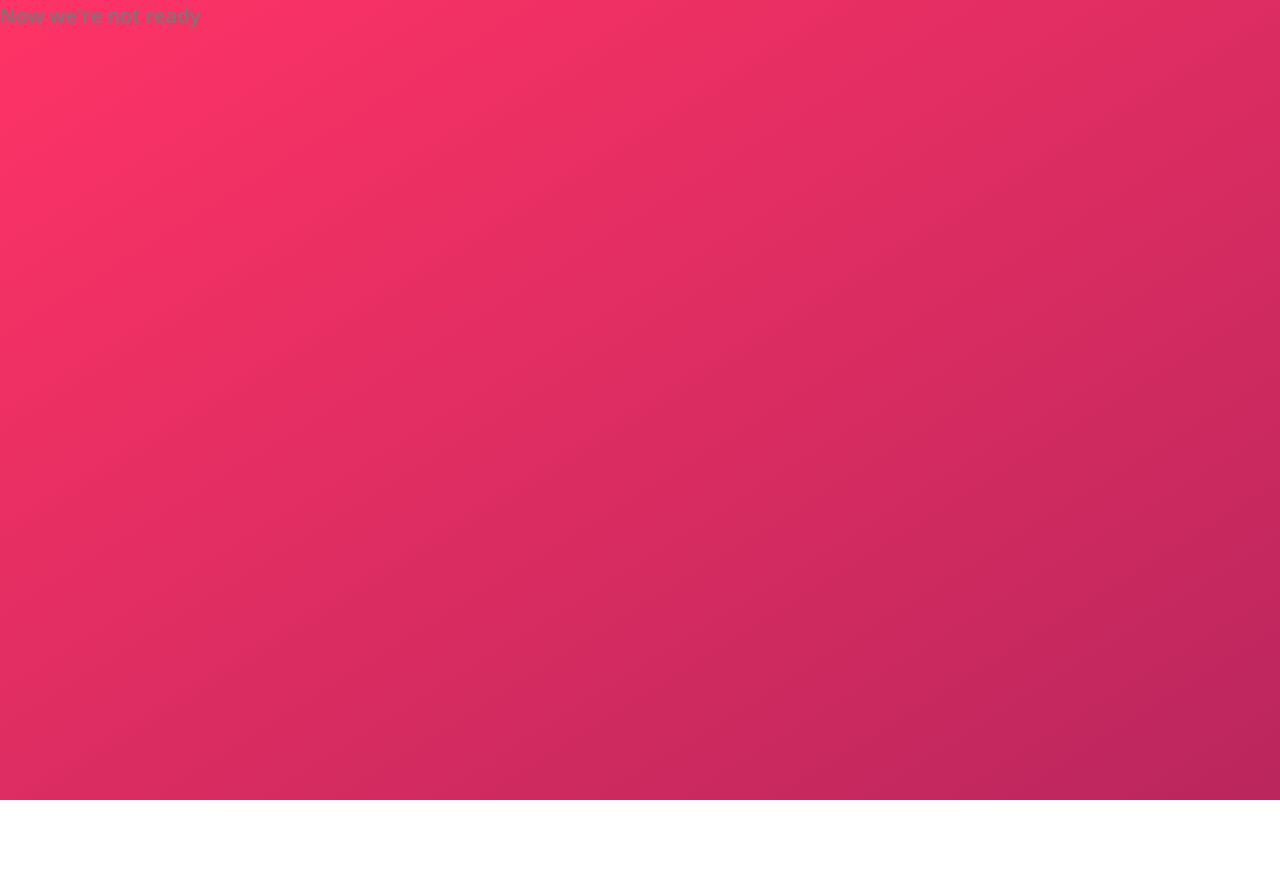
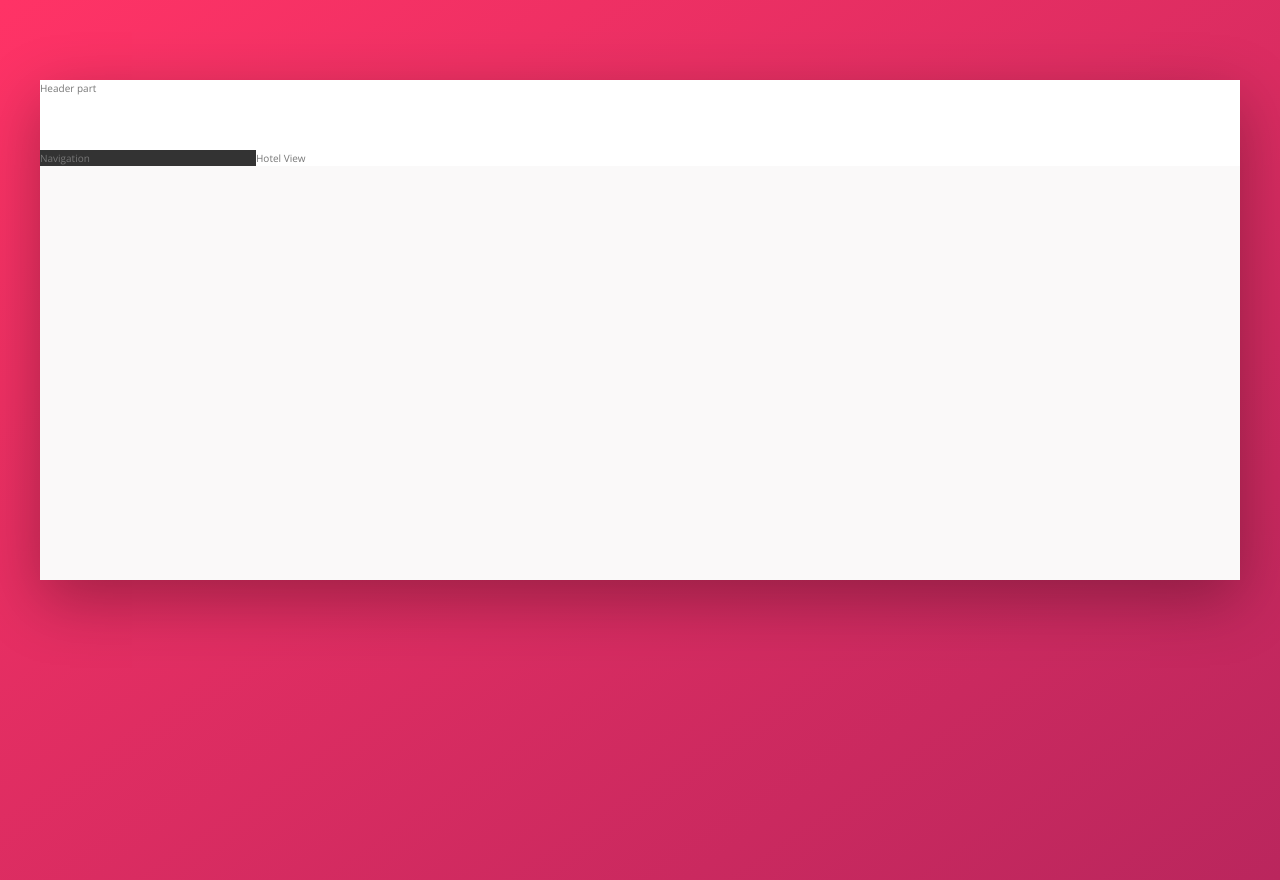
Before and after one commit to tsirianni/trillo-website-page, a website: page index.html in a window 1280 px wide. Before the commit the page ends 800 px from the top, so only its background shows below. Drawn offline with nearby package versions, Linux system fonts and the light colour scheme.

Commit message:
Overall layout ready

```diff
--- a/index.html
+++ b/index.html
@@ -10,6 +10,18 @@
   <title>trillo &mdash; Your all-in-one booking app</title>
 </head>
 <body>
-  <h1>Now we're not ready</h1>
+  <div class="container">
+    <header class="header">
+      Header part
+    </header>
+    <div class="content">
+      <nav class="sidebar">
+        Navigation
+      </nav>
+      <main class="hotel-view">
+        Hotel View
+      </main>
+    </div>
+  </div>
 </body>
 </html>
--- a/scss/abstracts/_variables.scss
+++ b/scss/abstracts/_variables.scss
@@ -14,5 +14,11 @@ $grey-dark-1: #333;
 $grey-dark-2: #777;
 $grey-dark-3: #999;
 
+// White
+$white: #fff;
+
 // Fonts
 $default-size: 1.6rem;
+
+// Box shadows
+$default-shadow: 0 2rem 6rem rgba(0, 0, 0, .3);
--- a/scss/layouts/_layout.scss
+++ b/scss/layouts/_layout.scss
@@ -0,0 +1,27 @@
+.container {
+  max-width: 120rem;
+  margin: 8rem auto;
+  background-color: $grey-light-1;
+  min-height: 50rem;
+  box-shadow: $default-shadow;
+}
+
+.header {
+  height: 7rem;
+  background-color: $white;
+  border-bottom: $grey-light-2;
+}
+
+.content {
+  display: flex;
+}
+
+.sidebar {
+  background-color: $grey-dark-1;
+  flex: 0 0 18%
+}
+
+.hotel-view {
+  background-color: $white;
+  flex: 1;
+}
```
Also changed, not shown: css/style.css.
